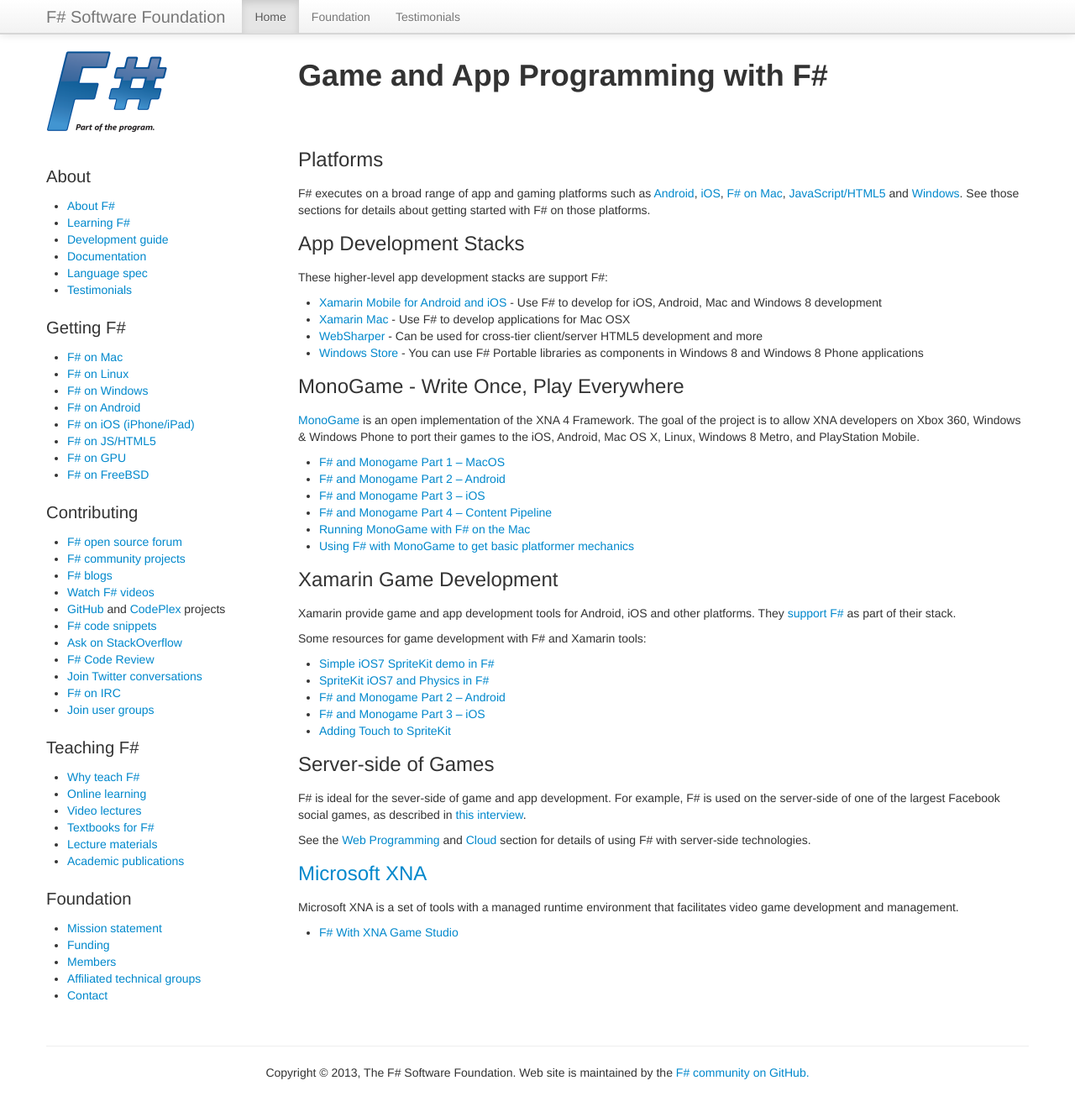
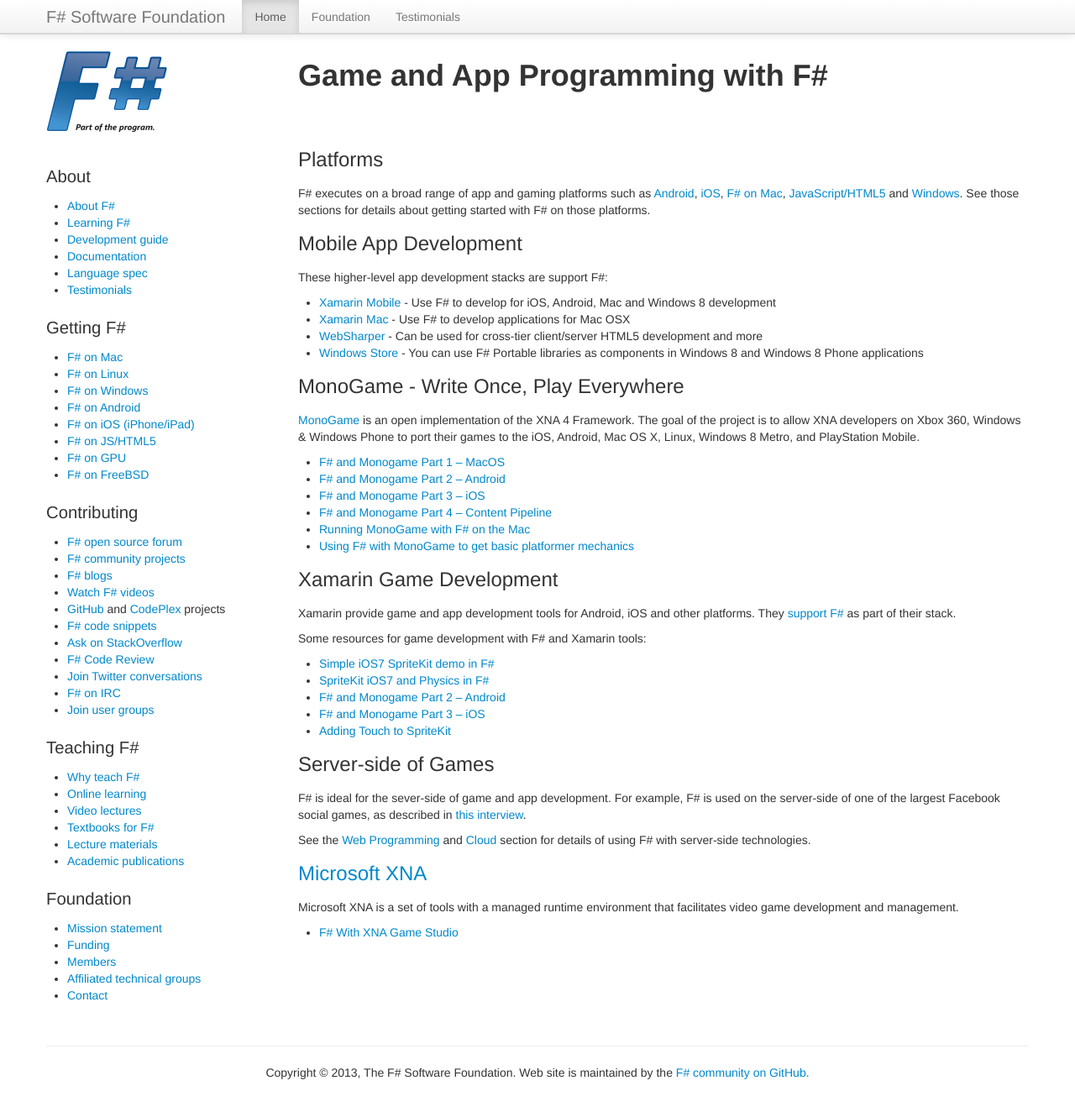
Before and after one commit to fsharp/fsharp.org, a Jekyll site: the page built from apps-and-games/index.md, in a window 1280 px wide and 1337 px high. Shown: the top 1324 px of the window at 84% size. Built offline with Jekyll 4.4.1, drawn with Linux system fonts in a browser that asks for light colours; nearby versions of some CDN libraries; some web fonts are replaced; comment, search, counter and statistics services are not loaded.

Commit message:
Update index.md

```diff
--- a/apps-and-games/index.md
+++ b/apps-and-games/index.md
@@ -10,11 +10,11 @@
 [F# on Mac](/use/mac/), [JavaScript/HTML5](/webstacks) and [Windows](/use/windows/). See those
 sections for details about getting started with F# on those platforms.
 
-### App Development Stacks
+### Mobile App Development
 
 These higher-level app development stacks are support F#:
 
-* [Xamarin Mobile for Android and iOS](http://docs.xamarin.com/guides/cross-platform/getting_started/introduction_to_mobile_development) - Use F# to develop for iOS, Android, Mac and Windows 8 development
+* [Xamarin Mobile](http://docs.xamarin.com/guides/cross-platform/getting_started/introduction_to_mobile_development) - Use F# to develop for iOS, Android, Mac and Windows 8 development
 * [Xamarin Mac](http://docs.xamarin.com/guides/mac/getting_started/hello,_mac) - Use F# to develop applications for Mac OSX
 * [WebSharper](http://websharper.com) - Can be used for cross-tier client/server HTML5 development and more
 * [Windows Store](http://msdn.microsoft.com/en-us/library/vstudio/hh913781.aspx) - You can use F# Portable libraries as components in Windows 8 and Windows 8 Phone applications
```
